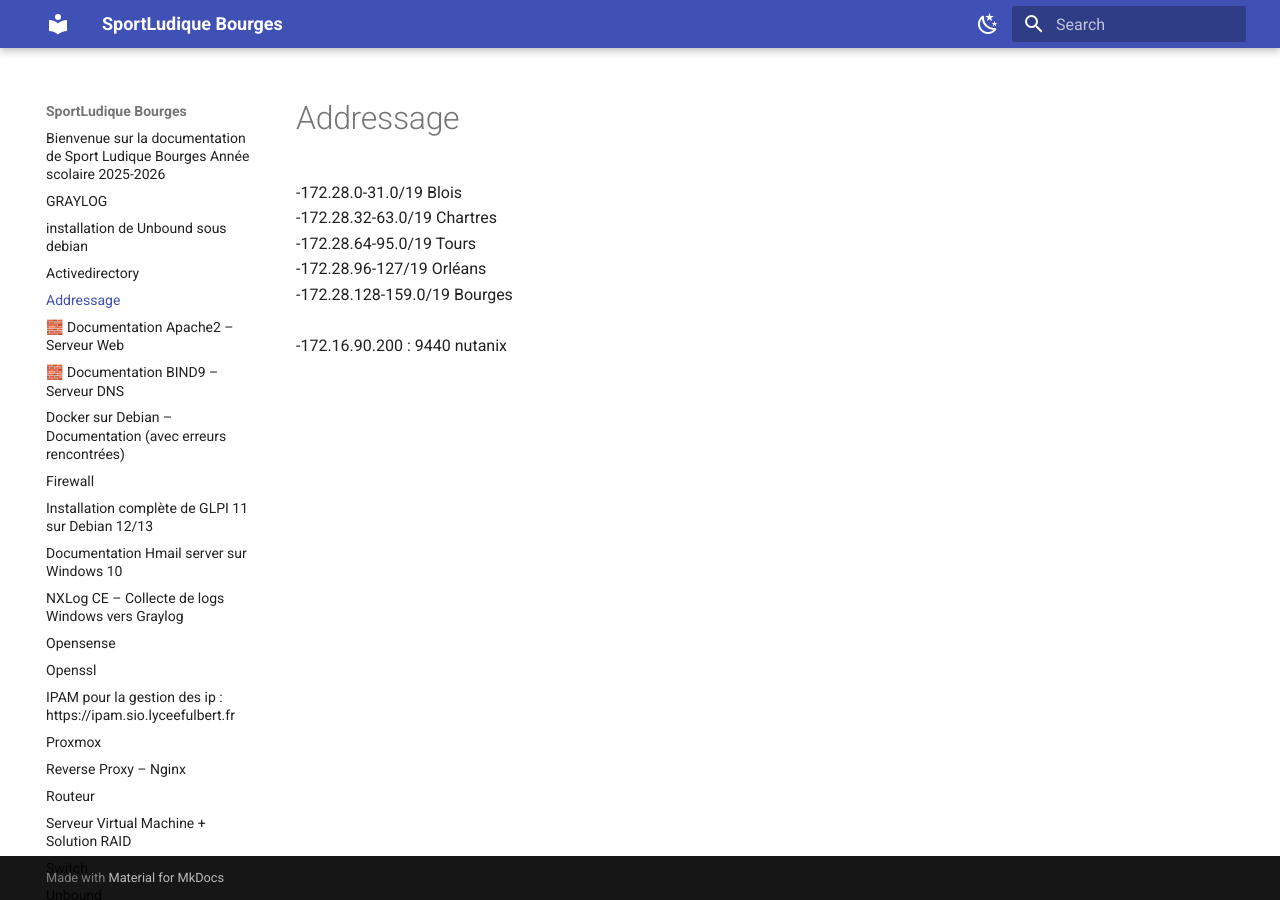
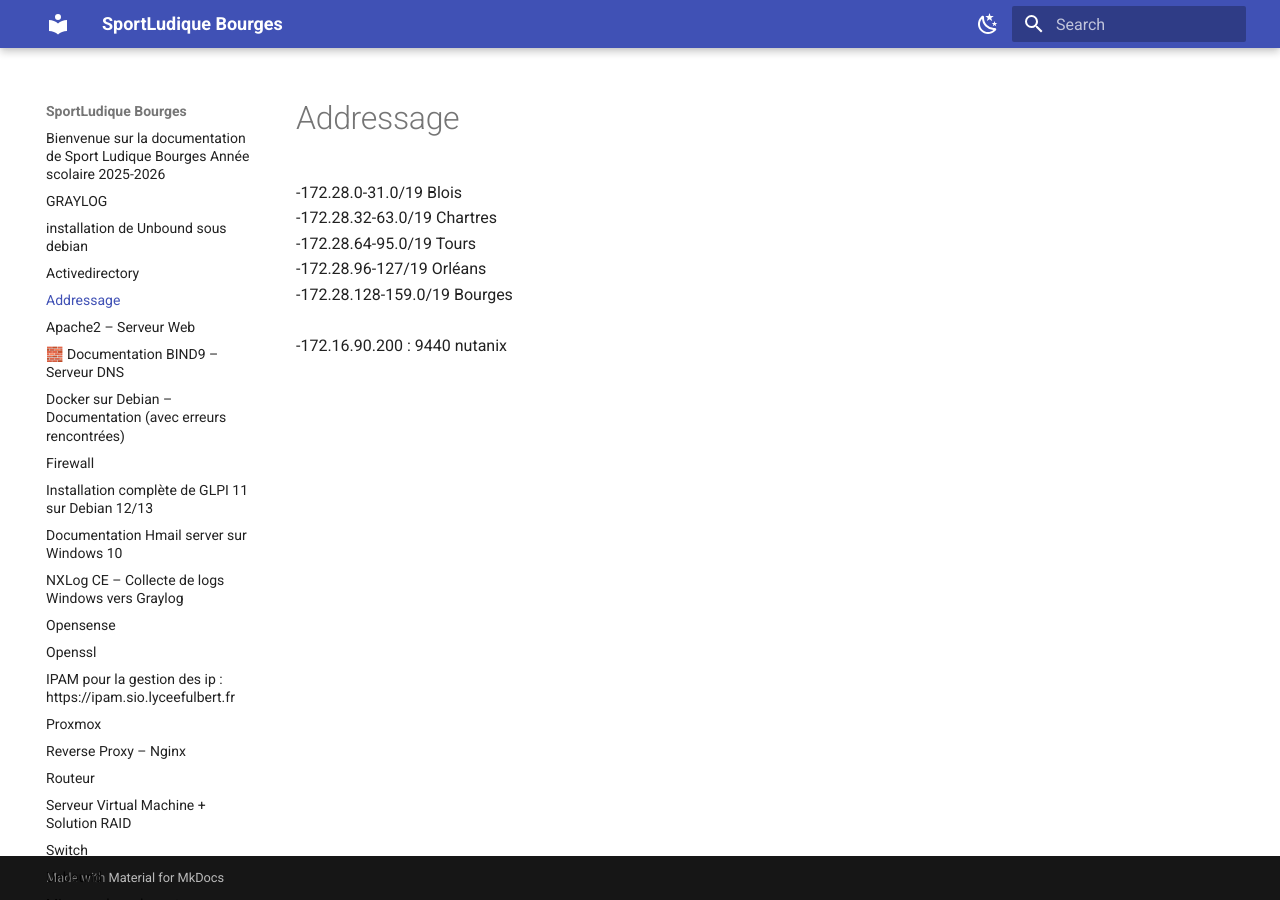
Before and after one commit to RAYAN241351/SportLudique2025-2026, an MkDocs documentation site: the page built from docs/addressage.md, in a window 1280 px wide. Built offline with MkDocs 1.6.1 and Material for MkDocs 9.7.7, drawn with Linux system fonts in a browser that asks for light colours.

Commit message:
Update apache2.md

```diff
--- a/docs/apache2.md
+++ b/docs/apache2.md
@@ -1,4 +1,4 @@
-# 🧱 Documentation Apache2 – Serveur Web
+#  Apache2 – Serveur Web
 <img width="620" height="485" alt="image" src="https://github.com/user-attachments/assets/8cfce6b7-de11-4b7f-85bc-30f5cd990973" />
 
 ## Introduction à Apache2
```
